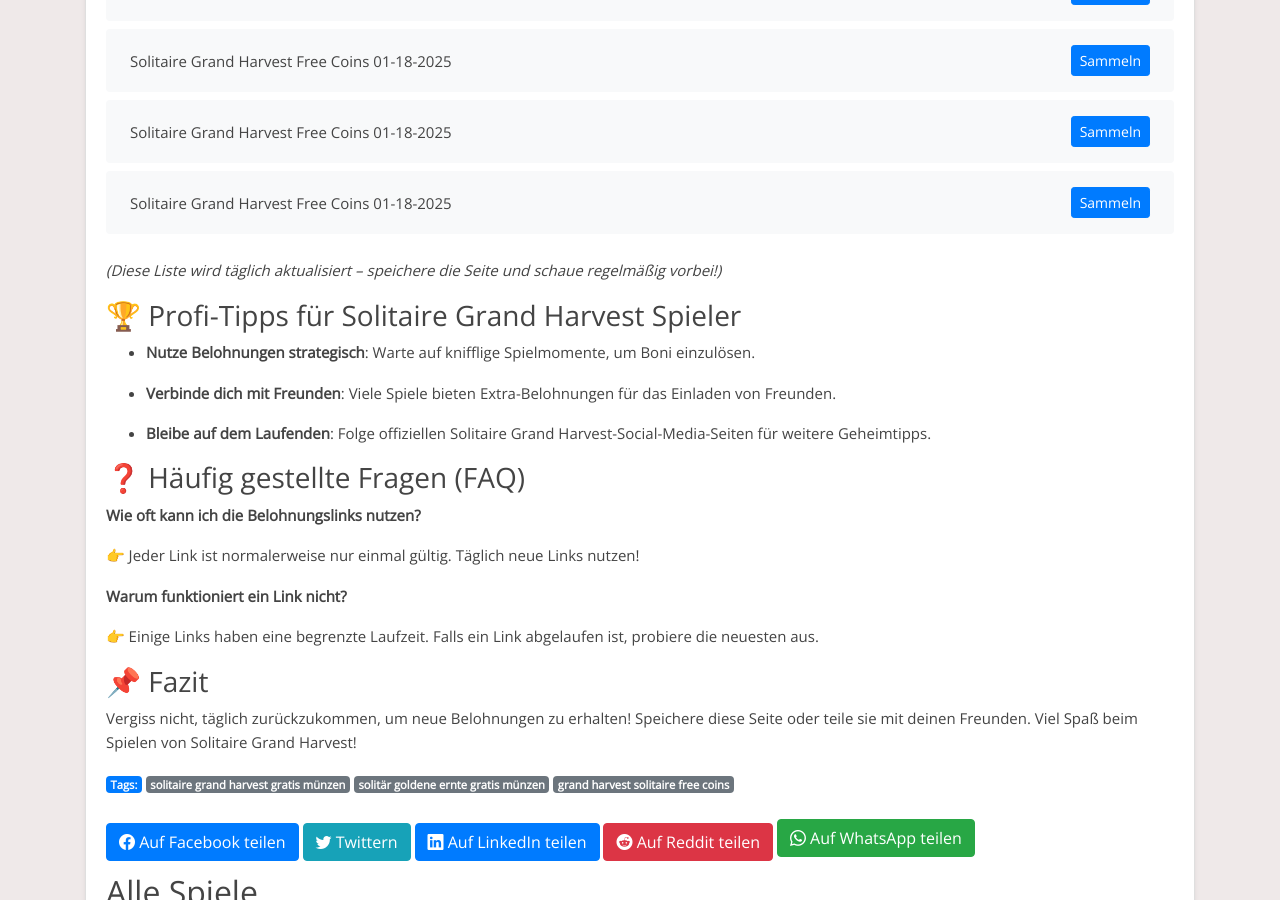
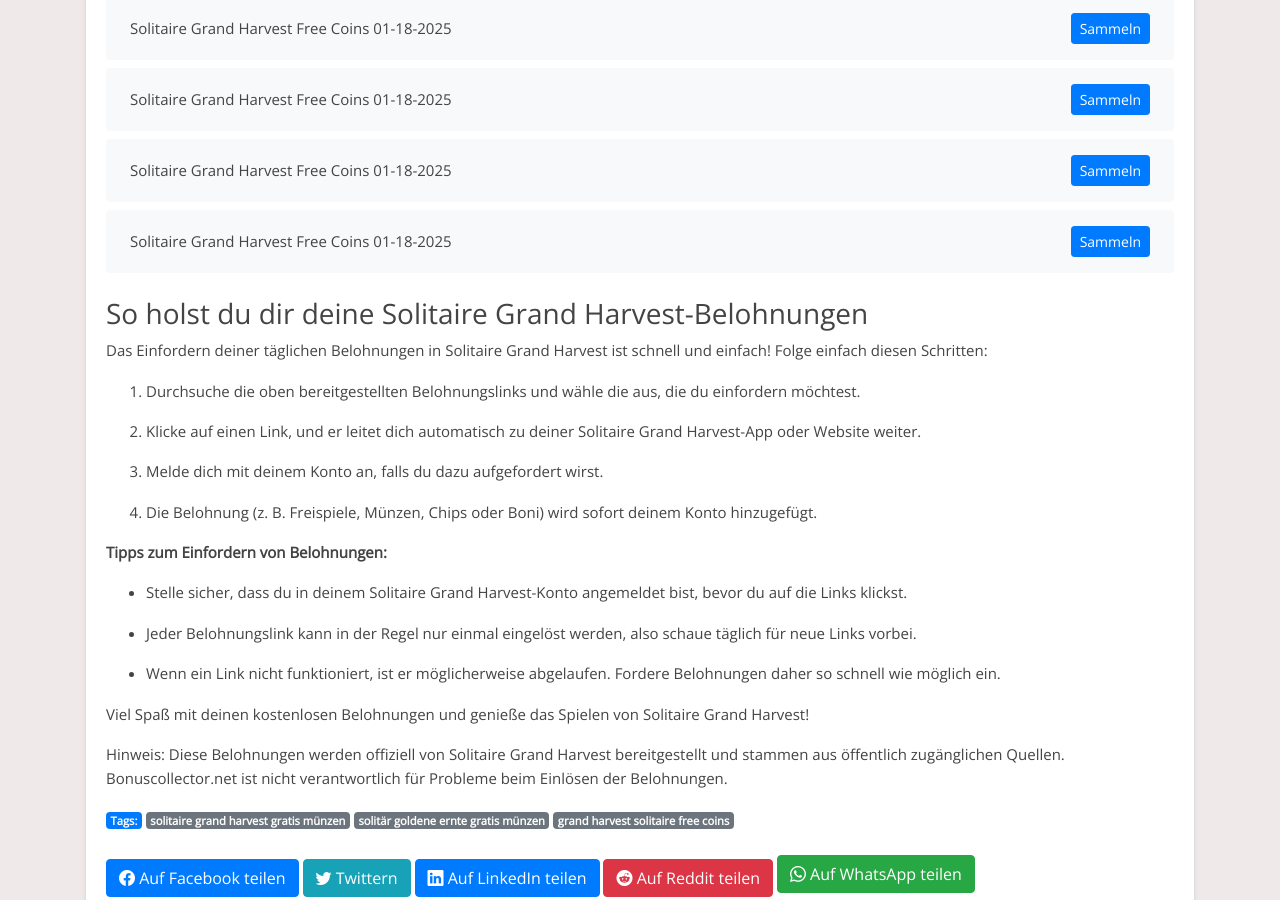
Before and after one commit to Prollad99/bs-de, a Jekyll site: the page built from _posts/2025-01-18-solitaire-grand-harvest.md, in a window 1280 px wide and 900 px high, scrolled down 7443 px. Built offline with Jekyll 4.4.1, drawn with Linux system fonts in a browser that asks for light colours; some of the changed text lies outside the part shown.

Commit message:
Aktualisiere solitaire-grand-harvest-Belohnungslinks, Inhalte und Änderungsdatum

```diff
--- a/_includes/solitaire-grand-harvest_footer.html
+++ b/_includes/solitaire-grand-harvest_footer.html
@@ -1,31 +1,27 @@
-*(Diese Liste wird täglich aktualisiert – speichere die Seite und schaue regelmäßig vorbei!)*
+### So holst du dir deine Solitaire Grand Harvest-Belohnungen
 
 
+Das Einfordern deiner täglichen Belohnungen in Solitaire Grand Harvest ist schnell und einfach! Folge einfach diesen Schritten:
 
-### 🏆 Profi-Tipps für Solitaire Grand Harvest Spieler
+1. Durchsuche die oben bereitgestellten Belohnungslinks und wähle die aus, die du einfordern möchtest.
 
-- **Nutze Belohnungen strategisch**: Warte auf knifflige Spielmomente, um Boni einzulösen.
+2. Klicke auf einen Link, und er leitet dich automatisch zu deiner Solitaire Grand Harvest-App oder Website weiter.
 
-- **Verbinde dich mit Freunden**: Viele Spiele bieten Extra-Belohnungen für das Einladen von Freunden.
+3. Melde dich mit deinem Konto an, falls du dazu aufgefordert wirst.
 
-- **Bleibe auf dem Laufenden**: Folge offiziellen Solitaire Grand Harvest-Social-Media-Seiten für weitere Geheimtipps.
+4. Die Belohnung (z. B. Freispiele, Münzen, Chips oder Boni) wird sofort deinem Konto hinzugefügt.
 
 
+**Tipps zum Einfordern von Belohnungen:**
 
-### ❓ Häufig gestellte Fragen (FAQ)
+- Stelle sicher, dass du in deinem Solitaire Grand Harvest-Konto angemeldet bist, bevor du auf die Links klickst.
 
-**Wie oft kann ich die Belohnungslinks nutzen?**
+- Jeder Belohnungslink kann in der Regel nur einmal eingelöst werden, also schaue täglich für neue Links vorbei.
 
-👉 Jeder Link ist normalerweise nur einmal gültig. Täglich neue Links nutzen!
+- Wenn ein Link nicht funktioniert, ist er möglicherweise abgelaufen. Fordere Belohnungen daher so schnell wie möglich ein.
 
 
-
-**Warum funktioniert ein Link nicht?**
-
-👉 Einige Links haben eine begrenzte Laufzeit. Falls ein Link abgelaufen ist, probiere die neuesten aus.
+Viel Spaß mit deinen kostenlosen Belohnungen und genieße das Spielen von Solitaire Grand Harvest!
 
 
-
-### 📌 Fazit
-
-Vergiss nicht, täglich zurückzukommen, um neue Belohnungen zu erhalten! Speichere diese Seite oder teile sie mit deinen Freunden. Viel Spaß beim Spielen von Solitaire Grand Harvest!
+Hinweis: Diese Belohnungen werden offiziell von Solitaire Grand Harvest bereitgestellt und stammen aus öffentlich zugänglichen Quellen. Bonuscollector.net ist nicht verantwortlich für Probleme beim Einlösen der Belohnungen.
--- a/_includes/solitaire-grand-harvest_post.html
+++ b/_includes/solitaire-grand-harvest_post.html
@@ -1,13 +1,13 @@
-**Willkommen, Solitaire Grand Harvest-Fans!**
-
-Suchst du nach den neuesten Gratis-Belohnungen für Solitaire Grand Harvest? Dann bist du hier genau richtig! Wir aktualisieren täglich die besten Links für Freispiele, Münzen und andere Boni, damit du dein Spielerlebnis optimal genießen kannst.
+Entdecke tägliche Solitaire Grand Harvest-Belohnungen!
 
 
-
-### Was ist Solitaire Grand Harvest und warum sind Belohnungen wichtig?
-
-Solitaire Grand Harvest ist ein beliebtes Spiel, das von Millionen gespielt wird. Mit täglichen Belohnungen kannst du länger spielen, schneller leveln und das Beste aus deinem Spielerlebnis herausholen.
+Bist du ein Fan von Solitaire Grand Harvest und möchtest dein Spielerlebnis verbessern? Du bist hier genau richtig! Diese Seite ist allen Solitaire Grand Harvest-Enthusiasten gewidmet, die täglich kostenlose Belohnungen einfordern möchten. Hier findest du die neuesten Links, um Freispiele, Münzen, Chips und andere spannende Boni zu sammeln, damit du das Spiel noch mehr genießen kannst.
 
 
+Solitaire Grand Harvest ist ein unterhaltsames Spiel, das von Millionen geliebt wird. Ob du höhere Level erreichen oder einfach nur den Nervenkitzel genießen möchtest – unsere täglichen Belohnungslinks halten dich im Spiel.
 
-### 🚀 Tägliche Belohnungslinks für Solitaire Grand Harvest
+
+Hinweis: Solitaire Grand Harvest ist eine kostenlose App, die ausschließlich zu Unterhaltungszwecken entwickelt wurde. Bonuscollector.net ist eine unabhängige Plattform und steht in keiner Verbindung zu den Entwicklern oder Eigentümern von Solitaire Grand Harvest.
+
+
+Schau täglich vorbei, um sicherzustellen, dass du keine Belohnung verpasst!
```
